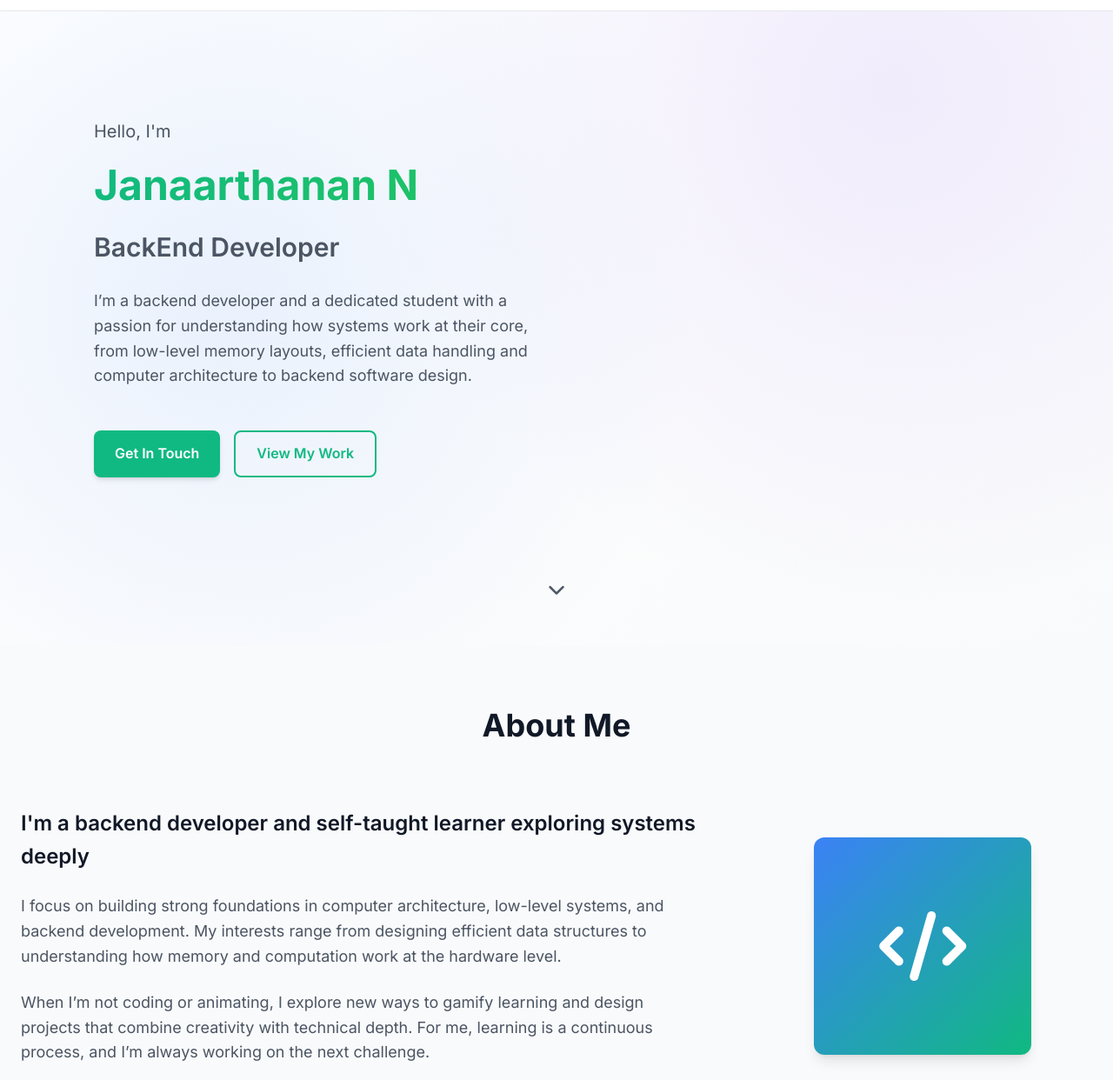
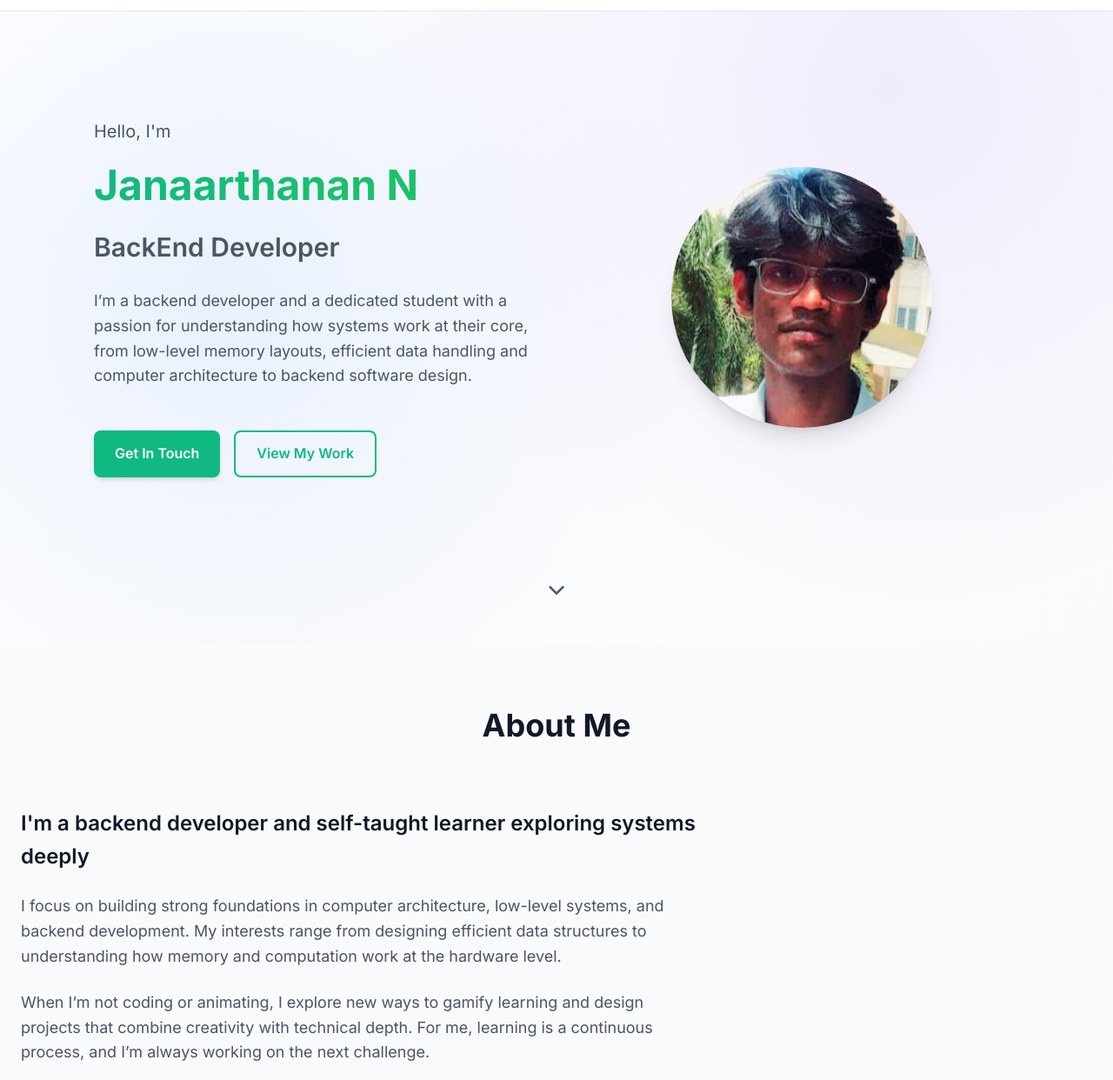
Before and after one commit to Janaa-Nandan/Portfolio, a plain HTML site: page index.html in a window 1280 px wide. Shown: the part 58-1300 px from the top of the page at 87% size. Drawn offline with Linux system fonts and the light colour scheme.

Commit message:
Clean up commented-out HTML for images
Removed commented-out sections for hero and about images.

```diff
--- a/index.html
+++ b/index.html
@@ -60,6 +60,11 @@
                     <a href="#projects" class="btn btn-secondary">View My Work</a>
                 </div>
             </div>
+             <div class="hero-image">
+                <div class="hero-image-placeholder">
+                    <!-- <i class="fas fa-user"></i> -->
+                </div>
+            </div>
         </div>
         <div class="scroll-indicator">
             <div class="scroll-arrow">
@@ -104,11 +109,11 @@
                         </div>
                     </div> -->
                 </div>
-                <div class="about-image">
+                <!-- <div class="about-image">
                     <div class="about-image-placeholder">
                         <i class="fas fa-code"></i>
                     </div>
-                </div>
+                </div> -->
             </div>
         </div>
     </section>
```
